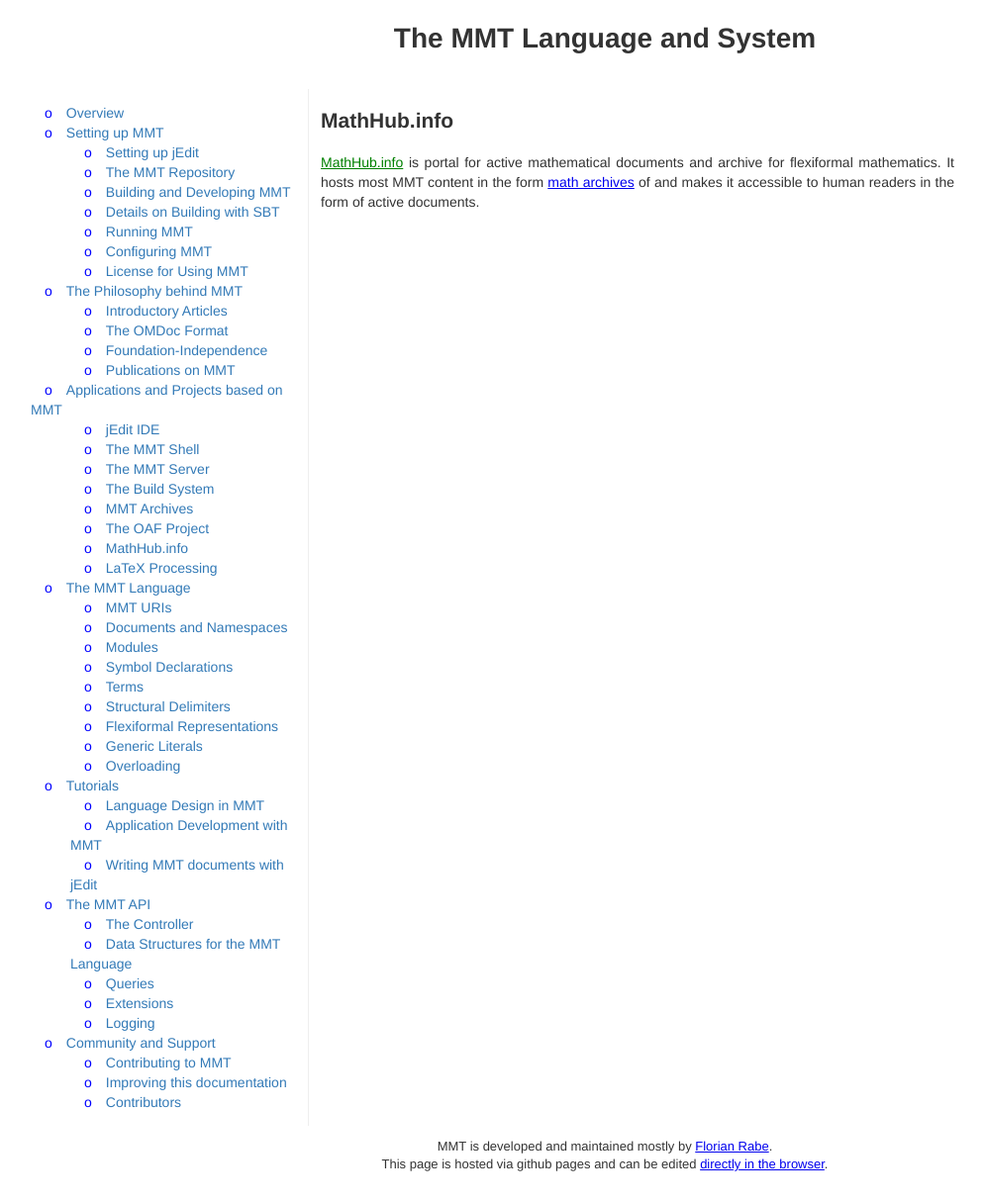
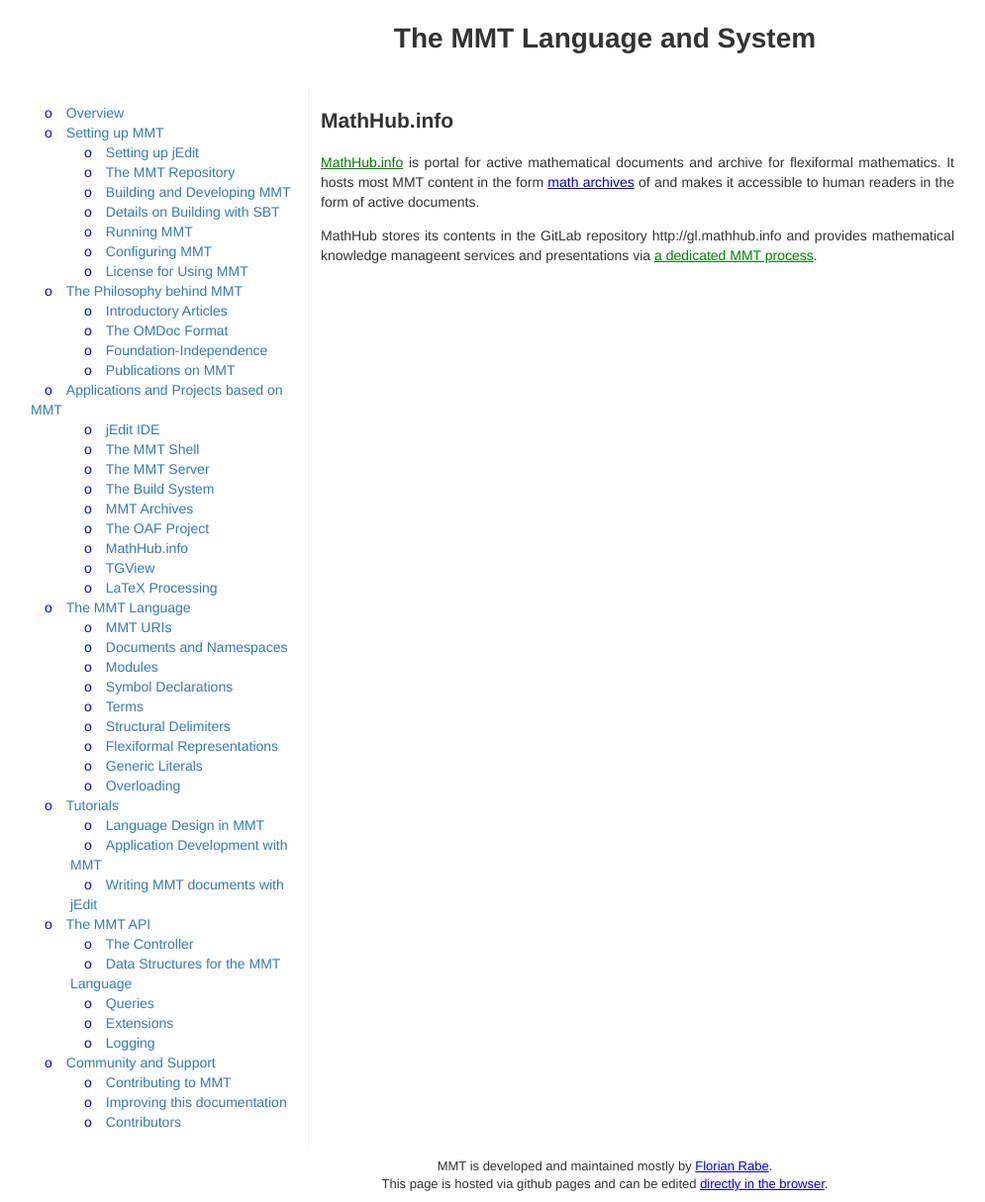
Before and after one commit to UniFormal/uniformal.github.io, a Jekyll site: the page built from doc/applications/mathhub.md, in a window 1280 px wide. Shown: the whole page at 99% size, without its empty margins (29-1024 px from the left). Built offline with Jekyll 4.4.1, drawn with Linux system fonts in a browser that asks for light colours.

Commit message:
adding tgview

```diff
--- a/_includes/menu.html
+++ b/_includes/menu.html
@@ -30,6 +30,7 @@
      <li><a href="/doc/applications/archives.html">MMT Archives</a></li>
      <li><a href="/doc/applications/oaf.html">The OAF Project</a></li>
      <li><a href="/doc/applications/mathhub.html">MathHub.info</a></li>
+     <li><a href="/doc/applications/tgview.html">TGView</a></li>
      <li><a href="/doc/applications/latex.html">LaTeX Processing</a></li>
    </ul>
 </li>
--- a/doc/applications/mathhub.md
+++ b/doc/applications/mathhub.md
@@ -6,3 +6,7 @@
 archive for flexiformal mathematics. It hosts most MMT content in the form
 [math archives](doc/archives) of and makes it accessible to human readers in the form of
 active documents.
+
+MathHub stores its contents in the GitLab repository http://gl.mathhub.info and provides
+mathematical knowledge manageent services and presentations via
+[a dedicated MMT process](http://mmt.mathhub.info).
```
